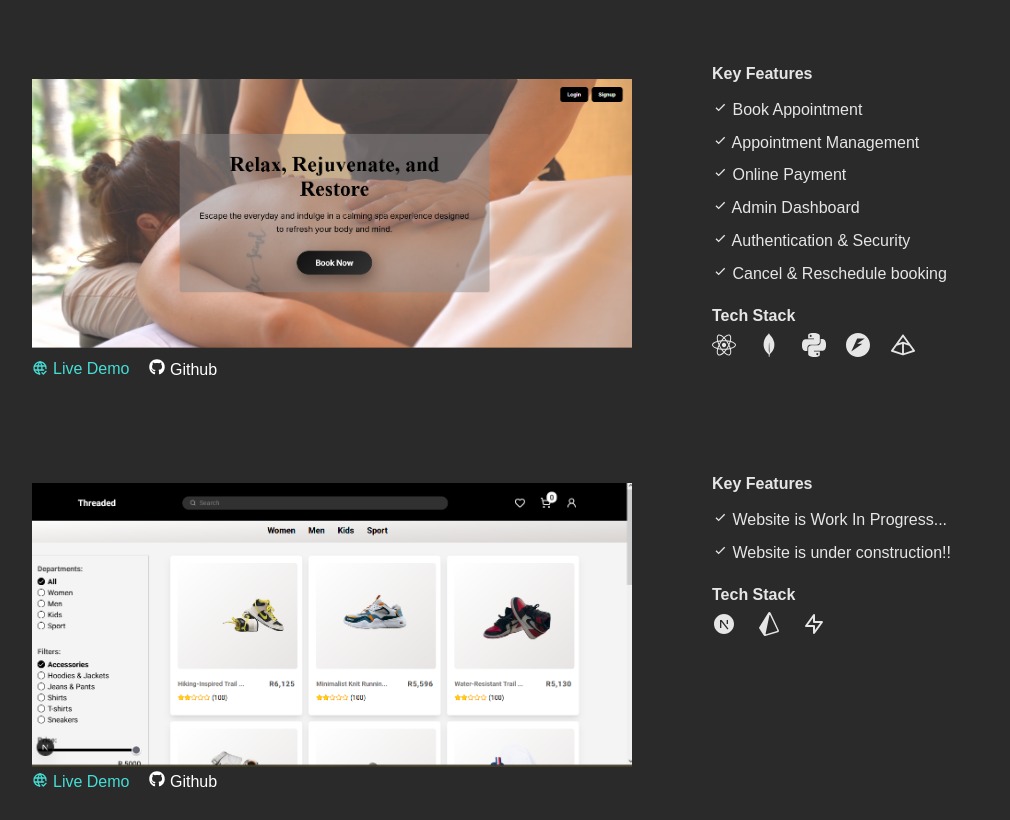
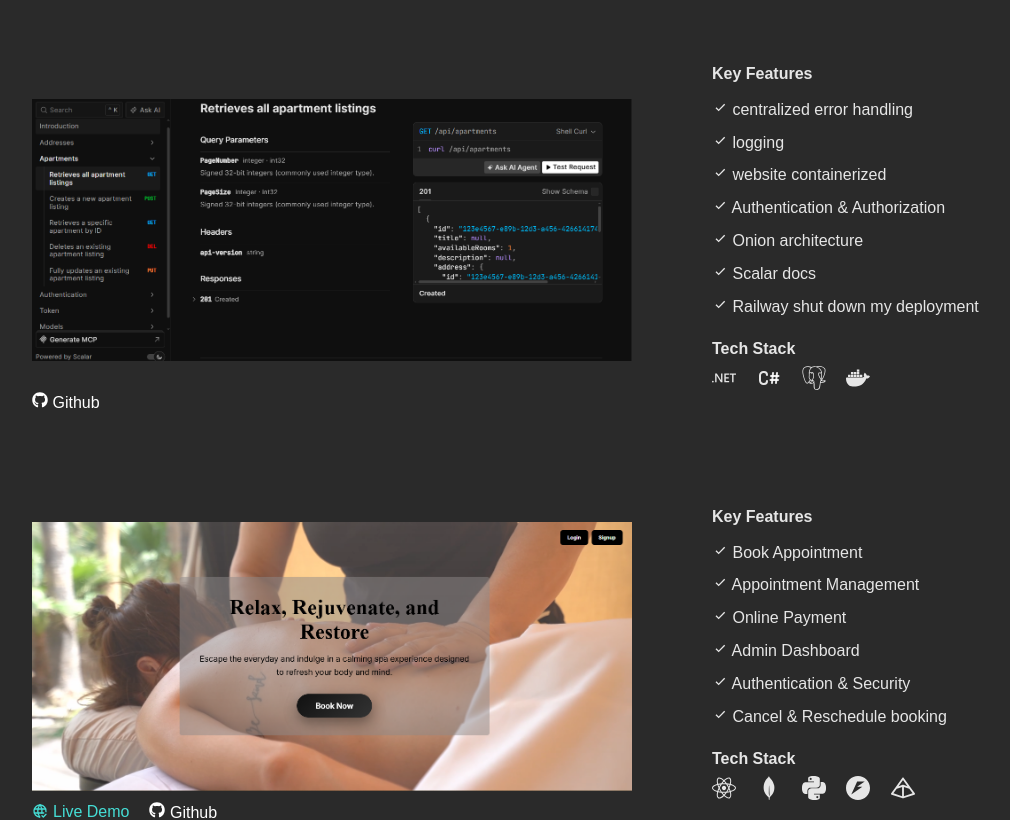
Before and after one commit to thami-coding/portfolio, a React (Vite) app: page / in a window 1280 px wide. Shown: the part 3540-4360 px from the top of the page, without its empty margins (128-1138 px from the left). Built offline with nearby package versions, Linux system fonts and the light colour scheme.

Commit message:
Add .net project

```diff
--- a/src/components/project/Project.jsx
+++ b/src/components/project/Project.jsx
@@ -3,11 +3,19 @@ import { useRef } from "react";
 import { BiCheck } from "react-icons/bi";
 import { TbWorldCheck } from "react-icons/tb";
 import { FaGithub } from "react-icons/fa";
-// import foodDeliveryImg from "../../assets/images/food-deliver-homepage.png";
 
-function Project({ name, features, desc, stack,img,githubLink, projectLink }) {
+function Project({
+  name,
+  features,
+  desc,
+  stack,
+  img,
+  githubLink,
+  projectLink,
+  isLive
+}) {
   const videoRef = useRef(null);
-console.log(img);
+  console.log(img);
 
   const handleMouseEnter = () => {
     if (videoRef.current) {
@@ -27,7 +35,7 @@ console.log(img);
       <div className="project-card-img-container">
         <img src={img} className="project-car-img" />
         <div className="demo">
-          <a
+       {isLive &&   <a
             href={projectLink}
             target="_blank"
             rel="noopener noreferrer"
@@ -35,7 +43,7 @@ console.log(img);
           >
             <TbWorldCheck />
             <span> Live Demo</span>
-          </a>
+          </a>}
           <a
             className="github"
             href={githubLink}
--- a/src/data.jsx
+++ b/src/data.jsx
@@ -1,15 +1,6 @@
 import { FaReact } from "react-icons/fa";
-import {
-  SiAngular,
-  SiFastapi,
-  SiPostgresql,
-  SiPrisma,
-  SiPython,
-  SiReact,
-  SiVitest,
-} from "react-icons/si";
 import { RiNextjsFill } from "react-icons/ri";
-import { SiTypescript } from "react-icons/si";
+import { SiDocker, SiTypescript } from "react-icons/si";
 import { SiJetpackcompose } from "react-icons/si";
 import { RiTailwindCssFill } from "react-icons/ri";
 import { FaHtml5 } from "react-icons/fa";
@@ -36,10 +27,21 @@ import { v4 as uuidv4 } from "uuid";
 import { SiJest } from "react-icons/si";
 import { TbBrandTypescript } from "react-icons/tb";
 import { SiPydantic } from "react-icons/si";
-// levels :Beginner, Basic, Learning,pre-intermediate, Intermediate, Proficient, Master
 import foodDeliveryImg from "./assets/images/food-deliver-homepage.png";
 import BookingImg from "./assets/images/book-homepage.png";
 import ecommerceImg from "./assets/images/e-commerce.png";
+import apartmentsImg from "./assets/images/apartments.png";
+import {
+  SiAngular,
+  SiFastapi,
+  SiPostgresql,
+  SiPrisma,
+  SiPython,
+  SiReact,
+  SiVitest,
+} from "react-icons/si";
+import { SiDotnet } from "react-icons/si";
+import { TbBrandCSharp } from "react-icons/tb";
 
 export const mobile = [
   {
@@ -146,6 +148,7 @@ export const allSkills = { frontend, backend, testing, mobile };
 export const projects = [
   {
     id: uuidv4(),
+    isLive: true,
     name: "food Ordering",
     desc: "A simple food ordering website",
     img: foodDeliveryImg,
@@ -170,6 +173,28 @@ export const projects = [
   },
   {
     id: uuidv4(),
+    isLive: false,
+    name: "Backroom rental",
+    desc: "Backroom rental website",
+    img: apartmentsImg,
+    githubLink: "",
+    projectLink: "",
+    features: [
+      "centralized error handling",
+      "logging",
+      "website containerized",
+      "Authentication & Authorization",
+      "Onion architecture",
+      "Scalar docs",
+      "Railway shut down my deployment",
+    ],
+    stack: {
+      icons: [<SiDotnet />, <TbBrandCSharp />, <SiPostgresql />, <SiDocker />],
+    },
+  },
+  {
+    id: uuidv4(),
+    isLive: true,
     name: "Spa Booking",
     desc: "A simple Spa booking website",
     img: BookingImg,
```
Also changed, not shown: src/assets/images/apartments.png (added).
